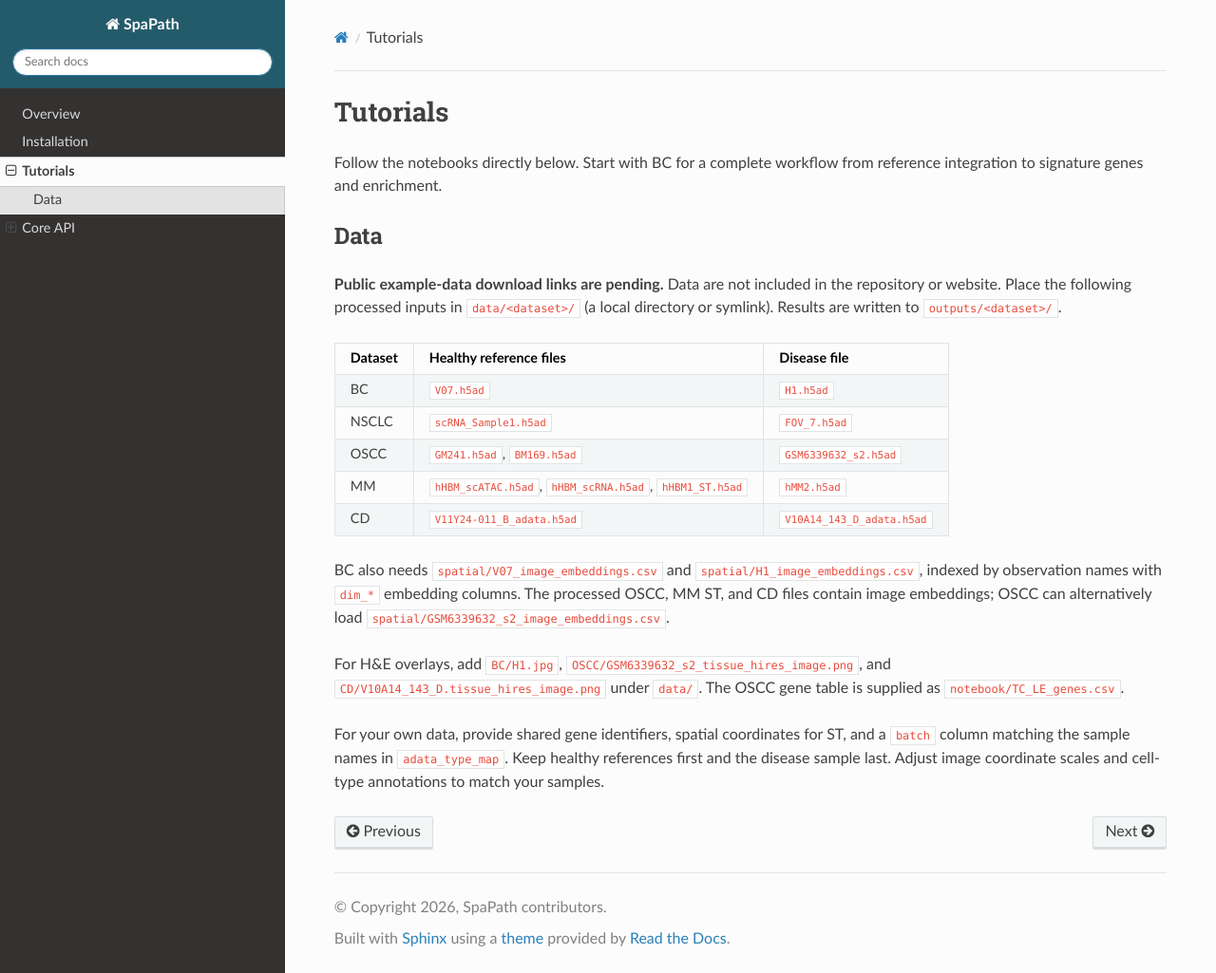
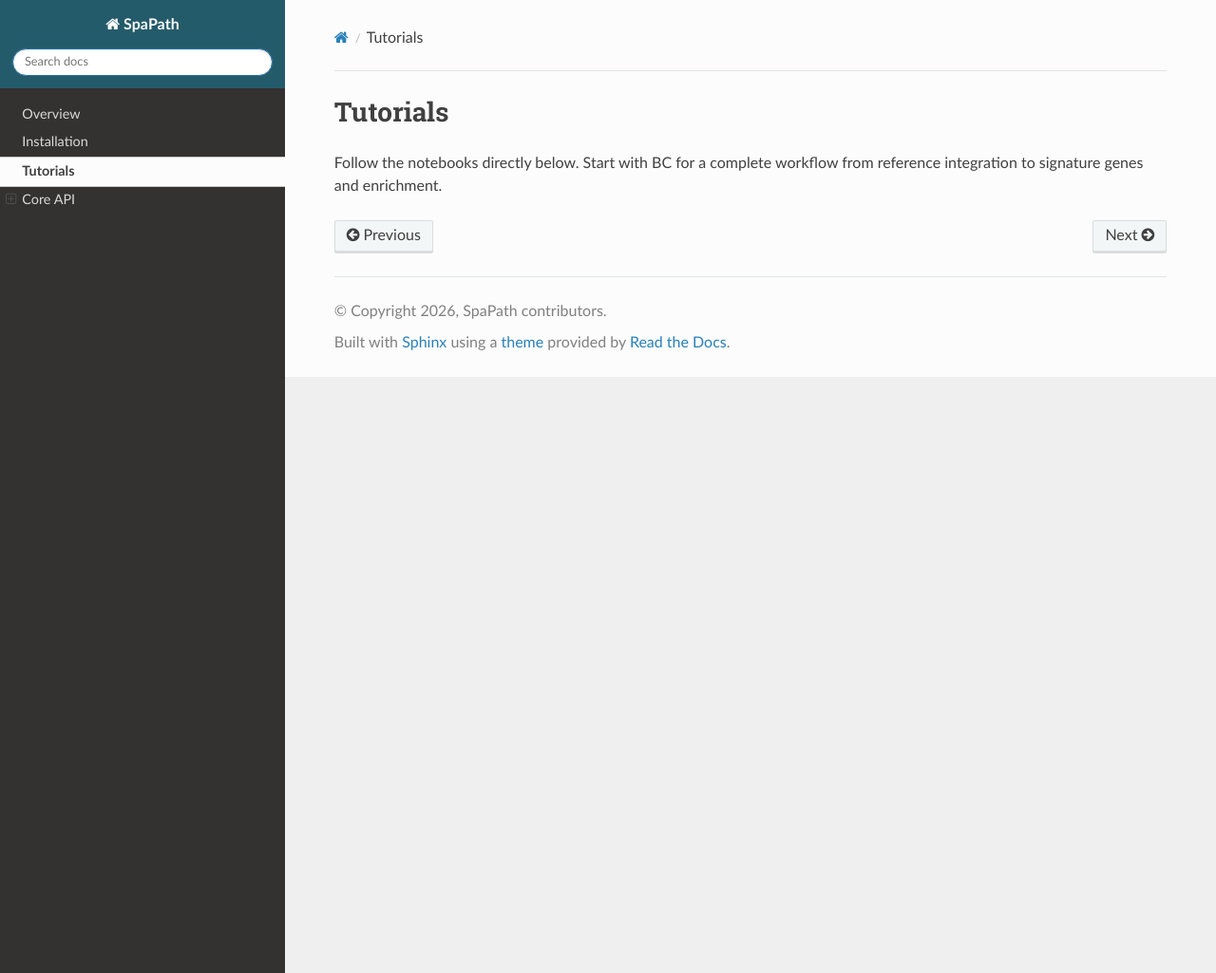
Before and after one commit to edawu11/SpaPath, a Sphinx documentation site: the page built from docs/tutorials.md, in a window 1280 px wide and 1025 px high. Shown: the whole window at 95% size. Built offline with Sphinx 7.4.7 and the Read the Docs theme 3.1.0, drawn with Linux system fonts in a browser that asks for light colours; pages that are not in the unit, such as notebooks, are missing from menus; the version number could not be read and is left out.

Commit message:
Reduce workflow figure size and hide documentation data section

````diff
--- a/docs/tutorials.md
+++ b/docs/tutorials.md
@@ -11,21 +11,3 @@ Oral squamous cell carcinoma (OSCC) <tutorials/OSCC>
 Multiple myeloma (MM) <tutorials/MM>
 Crohn's disease (CD) <tutorials/CD>
 ```
-
-## Data
-
-**Public example-data download links are pending.** Data are not included in the repository or website. Place the following processed inputs in `data/<dataset>/` (a local directory or symlink). Results are written to `outputs/<dataset>/`.
-
-| Dataset | Healthy reference files | Disease file |
-| --- | --- | --- |
-| BC | `V07.h5ad` | `H1.h5ad` |
-| NSCLC | `scRNA_Sample1.h5ad` | `FOV_7.h5ad` |
-| OSCC | `GM241.h5ad`, `BM169.h5ad` | `GSM6339632_s2.h5ad` |
-| MM | `hHBM_scATAC.h5ad`, `hHBM_scRNA.h5ad`, `hHBM1_ST.h5ad` | `hMM2.h5ad` |
-| CD | `V11Y24-011_B_adata.h5ad` | `V10A14_143_D_adata.h5ad` |
-
-BC also needs `spatial/V07_image_embeddings.csv` and `spatial/H1_image_embeddings.csv`, indexed by observation names with `dim_*` embedding columns. The processed OSCC, MM ST, and CD files contain image embeddings; OSCC can alternatively load `spatial/GSM6339632_s2_image_embeddings.csv`.
-
-For H&E overlays, add `BC/H1.jpg`, `OSCC/GSM6339632_s2_tissue_hires_image.png`, and `CD/V10A14_143_D.tissue_hires_image.png` under `data/`. The OSCC gene table is supplied as `notebook/TC_LE_genes.csv`.
-
-For your own data, provide shared gene identifiers, spatial coordinates for ST, and a `batch` column matching the sample names in `adata_type_map`. Keep healthy references first and the disease sample last. Adjust image coordinate scales and cell-type annotations to match your samples.
````
Also changed, not shown: README.md (+3 -1 lines), docs/installation.md (+1 -1 lines), docs/overview.md (+5 -1 lines).
